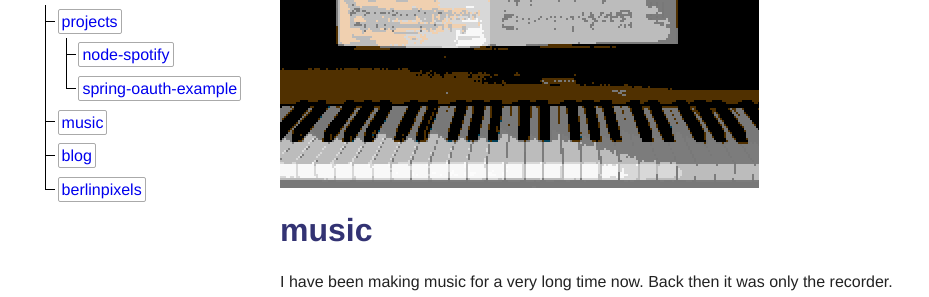
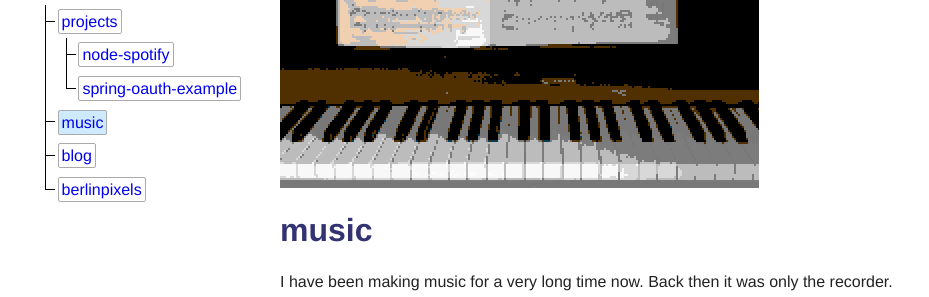
Before and after one commit to FrontierPsychiatrist/FrontierPsychiatrist.github.io, a Jekyll site: the page built from music.html, in a window 1280 px wide. Shown: the part 220-517 px from the top of the page, without its empty margins (0-929 px from the left). Built offline with Jekyll 4.4.1, drawn with Linux system fonts in a browser that asks for light colours.

Commit message:
Fix active link in menu

```diff
--- a/_includes/navbar.html
+++ b/_includes/navbar.html
@@ -5,7 +5,7 @@
       <a href="/" class="{% if page.url == "/" %}active{% endif %}">home</a>
       <ul>
         <li>
-          <a class="{% if page.url == "/projects.html" %}active{% endif %}" href="/projects.html">projects</a>
+          <a class="{% if page.url == "/projects" %}active{% endif %}" href="/projects.html">projects</a>
   	  <ul class="mobile-hidden">
             <li>
               <a href="/projects.html#node-spotify">node-spotify</a>
@@ -16,7 +16,7 @@
             </ul>
         </li>
         <li>
-          <a class="{% if page.url == "/music.html" %}active{% endif %}" href="/music.html">music</a>
+          <a class="{% if page.url == "/music" %}active{% endif %}" href="/music.html">music</a>
         </li>
         <li>
           <a class="{% if page.url contains "/blog/" %}active{% endif %}" href="/blog/">blog</a>
```
